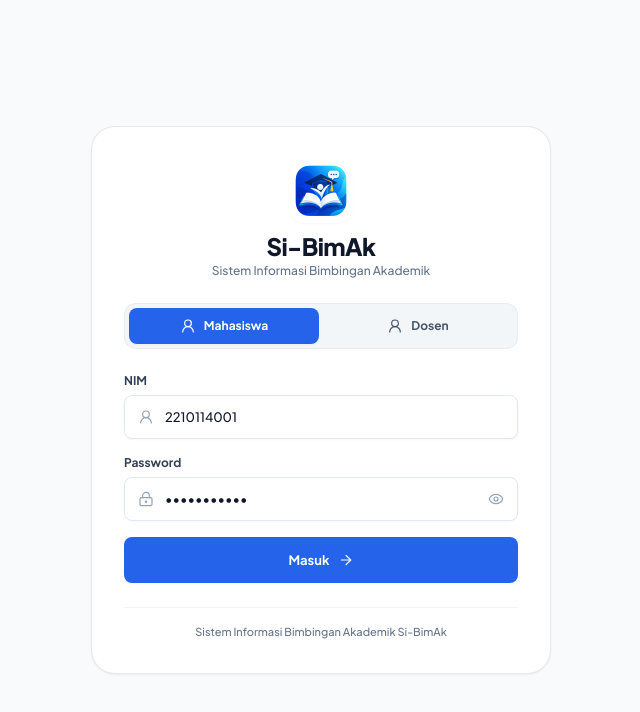
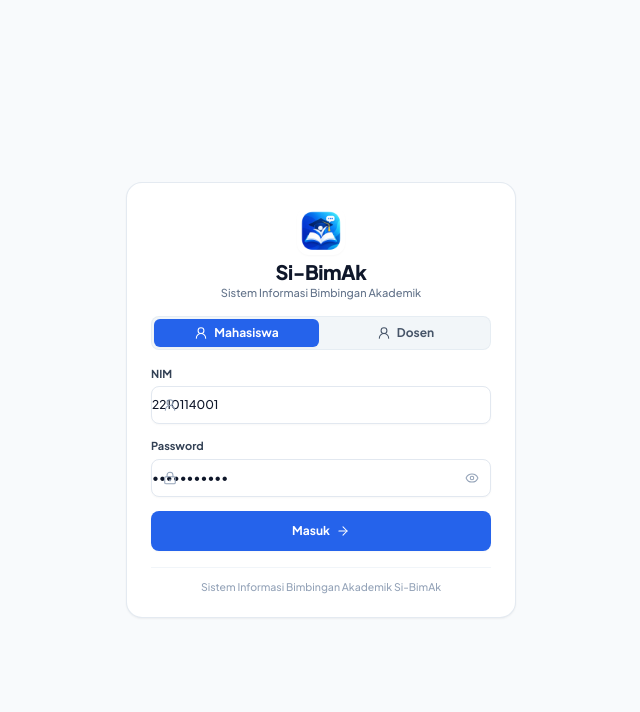
Before and after one commit to Bogaaing/sibimak, a React (Vite) app: page /login in a window 1280 px wide. Shown: the top 712 px of the page, without its empty margins (319-959 px from the left). Built offline with nearby package versions, Linux system fonts and the light colour scheme; no server answers.

Commit message:
feat: redesign login card with compact proportions and spacing

```diff
--- a/src/features/auth/pages/Login.tsx
+++ b/src/features/auth/pages/Login.tsx
@@ -4,7 +4,7 @@ import { useAuth } from '../../../hooks/useAuth';
 import { UserRound, LockKeyhole, Eye, EyeOff, ArrowRight } from 'lucide-react';
 
 export const Login: React.FC = () => {
-  const { login, switchDemoRole } = useAuth();
+  const { switchDemoRole } = useAuth();
   const navigate = useNavigate();
 
   const [activeRole, setActiveRole] = useState<'mahasiswa' | 'dosen'>('mahasiswa');
@@ -45,72 +45,72 @@ export const Login: React.FC = () => {
   };
 
   return (
-    <div className="min-h-screen bg-[#F8FAFC] flex flex-col justify-center items-center p-4 sm:p-6 font-sans text-slate-900">
-      {/* Centered Authentication Card */}
-      <div className="w-full max-w-[460px] bg-white rounded-3xl border border-slate-200/90 shadow-sm p-6 sm:p-8 space-y-6">
+    <div className="min-h-screen bg-[#F8FAFC] flex flex-col justify-center items-center p-4 font-sans text-slate-900">
+      {/* Compact Centered Authentication Card */}
+      <div className="w-full max-w-[390px] bg-white rounded-2xl border border-slate-200/90 shadow-sm p-5 sm:p-6 space-y-4">
         {/* Brand Header */}
-        <div className="text-center space-y-2">
+        <div className="text-center space-y-1">
           <img
             src="/assets/app-logo.png"
             alt="Si-BimAk"
-            className="w-16 h-16 rounded-2xl mx-auto object-contain shadow-2xs"
+            className="w-12 h-12 rounded-xl mx-auto object-contain shadow-2xs"
           />
-          <div className="space-y-0.5">
-            <h1 className="text-2xl font-black text-slate-900 tracking-tight leading-tight">
+          <div>
+            <h1 className="text-xl font-extrabold text-slate-900 tracking-tight leading-tight">
               Si-BimAk
             </h1>
-            <p className="text-xs text-slate-500 font-medium">
+            <p className="text-[11px] text-slate-500 font-medium leading-tight mt-0.5">
               Sistem Informasi Bimbingan Akademik
             </p>
           </div>
         </div>
 
-        {/* Role Switcher */}
-        <div className="p-1 bg-slate-100/90 rounded-xl border border-slate-200/70 grid grid-cols-2 gap-1">
+        {/* Compact Role Switcher */}
+        <div className="p-0.5 bg-slate-100/90 rounded-lg border border-slate-200/70 grid grid-cols-2 gap-1">
           <button
             type="button"
             onClick={() => handleRoleChange('mahasiswa')}
-            className={`flex items-center justify-center gap-2 py-2.5 px-3 rounded-lg text-xs font-bold transition-all select-none ${
+            className={`flex items-center justify-center gap-1.5 py-1.5 px-2.5 rounded-md text-xs font-bold transition-all select-none ${
               activeRole === 'mahasiswa'
                 ? 'bg-blue-600 text-white shadow-2xs'
                 : 'text-slate-600 hover:text-slate-900 hover:bg-slate-200/50'
             }`}
           >
-            <UserRound className="w-4 h-4 stroke-[1.8]" />
+            <UserRound className="w-3.5 h-3.5 stroke-[1.8]" />
             <span>Mahasiswa</span>
           </button>
 
           <button
             type="button"
             onClick={() => handleRoleChange('dosen')}
-            className={`flex items-center justify-center gap-2 py-2.5 px-3 rounded-lg text-xs font-bold transition-all select-none ${
+            className={`flex items-center justify-center gap-1.5 py-1.5 px-2.5 rounded-md text-xs font-bold transition-all select-none ${
               activeRole === 'dosen'
                 ? 'bg-blue-600 text-white shadow-2xs'
                 : 'text-slate-600 hover:text-slate-900 hover:bg-slate-200/50'
             }`}
           >
-            <UserRound className="w-4 h-4 stroke-[1.8]" />
+            <UserRound className="w-3.5 h-3.5 stroke-[1.8]" />
             <span>Dosen</span>
           </button>
         </div>
 
         {/* Error Alert */}
         {error && (
-          <div className="p-3 rounded-lg bg-rose-50 border border-rose-200 text-rose-700 text-xs font-medium">
+          <div className="p-2.5 rounded-lg bg-rose-50 border border-rose-200 text-rose-700 text-[11px] font-medium leading-tight">
             {error}
           </div>
         )}
 
-        {/* Login Form */}
-        <form onSubmit={handleSubmit} className="space-y-4">
-          {/* Identifier Input (NIM for Mahasiswa, Email for Dosen) */}
-          <div className="space-y-1.5">
-            <label className="block text-xs font-bold text-slate-700">
+        {/* Compact Login Form */}
+        <form onSubmit={handleSubmit} className="space-y-3.5">
+          {/* Identifier Input */}
+          <div className="space-y-1">
+            <label className="block text-[11px] font-bold text-slate-700">
               {activeRole === 'mahasiswa' ? 'NIM' : 'Email'}
             </label>
             <div className="relative">
-              <div className="absolute inset-y-0 left-0 pl-3.5 flex items-center pointer-events-none text-slate-400">
-                <UserRound className="w-4 h-4 stroke-[1.8]" />
+              <div className="absolute inset-y-0 left-0 pl-3 flex items-center pointer-events-none text-slate-400">
+                <UserRound className="w-3.5 h-3.5 stroke-[1.8]" />
               </div>
               <input
                 type={activeRole === 'mahasiswa' ? 'text' : 'email'}
@@ -121,39 +121,39 @@ export const Login: React.FC = () => {
                     ? 'Masukkan NIM Anda'
                     : 'Masukkan email Anda'
                 }
-                className="w-full pl-10 pr-3.5 py-2.5 min-h-[44px] text-xs sm:text-[13px] rounded-lg bg-white border border-slate-200 text-slate-900 font-medium placeholder:text-slate-400 focus:outline-none focus:border-blue-600 focus:ring-1 focus:ring-blue-600 transition-colors shadow-2xs"
+                className="w-full pl-8.5 pr-3 py-2 min-h-[38px] text-xs rounded-lg bg-white border border-slate-200 text-slate-900 font-medium placeholder:text-slate-400 focus:outline-none focus:border-blue-600 focus:ring-1 focus:ring-blue-600 transition-colors shadow-2xs"
                 required
               />
             </div>
           </div>
 
           {/* Password Input */}
-          <div className="space-y-1.5">
-            <label className="block text-xs font-bold text-slate-700">
+          <div className="space-y-1">
+            <label className="block text-[11px] font-bold text-slate-700">
               Password
             </label>
             <div className="relative">
-              <div className="absolute inset-y-0 left-0 pl-3.5 flex items-center pointer-events-none text-slate-400">
-                <LockKeyhole className="w-4 h-4 stroke-[1.8]" />
+              <div className="absolute inset-y-0 left-0 pl-3 flex items-center pointer-events-none text-slate-400">
+                <LockKeyhole className="w-3.5 h-3.5 stroke-[1.8]" />
               </div>
               <input
                 type={showPassword ? 'text' : 'password'}
                 value={password}
                 onChange={(e) => setPassword(e.target.value)}
                 placeholder="Masukkan password Anda"
-                className="w-full pl-10 pr-10 py-2.5 min-h-[44px] text-xs sm:text-[13px] rounded-lg bg-white border border-slate-200 text-slate-900 font-medium placeholder:text-slate-400 focus:outline-none focus:border-blue-600 focus:ring-1 focus:ring-blue-600 transition-colors shadow-2xs"
+                className="w-full pl-8.5 pr-9 py-2 min-h-[38px] text-xs rounded-lg bg-white border border-slate-200 text-slate-900 font-medium placeholder:text-slate-400 focus:outline-none focus:border-blue-600 focus:ring-1 focus:ring-blue-600 transition-colors shadow-2xs"
                 required
               />
               <button
                 type="button"
                 onClick={() => setShowPassword(!showPassword)}
-                className="absolute inset-y-0 right-0 pr-3.5 flex items-center text-slate-400 hover:text-slate-600 transition-colors"
+                className="absolute inset-y-0 right-0 pr-3 flex items-center text-slate-400 hover:text-slate-600 transition-colors"
                 title={showPassword ? 'Sembunyikan password' : 'Tampilkan password'}
               >
                 {showPassword ? (
-                  <EyeOff className="w-4 h-4 stroke-[1.8]" />
+                  <EyeOff className="w-3.5 h-3.5 stroke-[1.8]" />
                 ) : (
-                  <Eye className="w-4 h-4 stroke-[1.8]" />
+                  <Eye className="w-3.5 h-3.5 stroke-[1.8]" />
                 )}
               </button>
             </div>
@@ -163,22 +163,22 @@ export const Login: React.FC = () => {
           <button
             type="submit"
             disabled={isLoading}
-            className="w-full min-h-[46px] flex items-center justify-center gap-2 py-2.5 px-4 bg-blue-600 hover:bg-blue-700 text-white font-bold text-xs sm:text-[13px] rounded-lg shadow-2xs transition-colors focus:outline-none focus:ring-2 focus:ring-blue-600 focus:ring-offset-2 disabled:opacity-50"
+            className="w-full min-h-[40px] flex items-center justify-center gap-1.5 py-2 px-3 bg-blue-600 hover:bg-blue-700 text-white font-bold text-xs rounded-lg shadow-2xs transition-colors focus:outline-none focus:ring-2 focus:ring-blue-600 focus:ring-offset-2 disabled:opacity-50 mt-1"
           >
             {isLoading ? (
               <span>Memproses...</span>
             ) : (
               <>
                 <span>Masuk</span>
-                <ArrowRight className="w-4 h-4 stroke-[1.8]" />
+                <ArrowRight className="w-3.5 h-3.5 stroke-[1.8]" />
               </>
             )}
           </button>
         </form>
 
         {/* Footer */}
-        <div className="pt-4 border-t border-slate-100 text-center">
-          <p className="text-[11px] text-slate-500 font-medium">
+        <div className="pt-3 border-t border-slate-100 text-center">
+          <p className="text-[10.5px] text-slate-400 font-medium leading-tight">
             Sistem Informasi Bimbingan Akademik Si-BimAk
           </p>
         </div>
```
